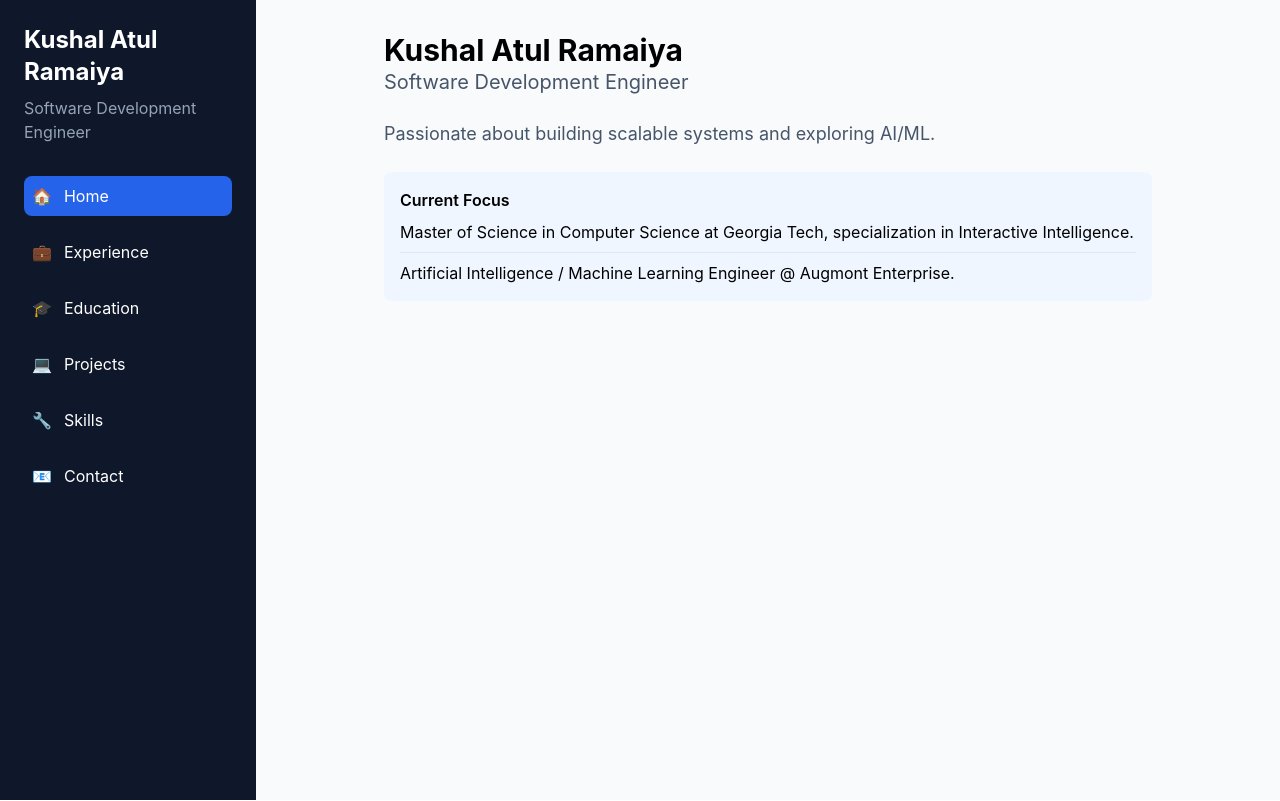
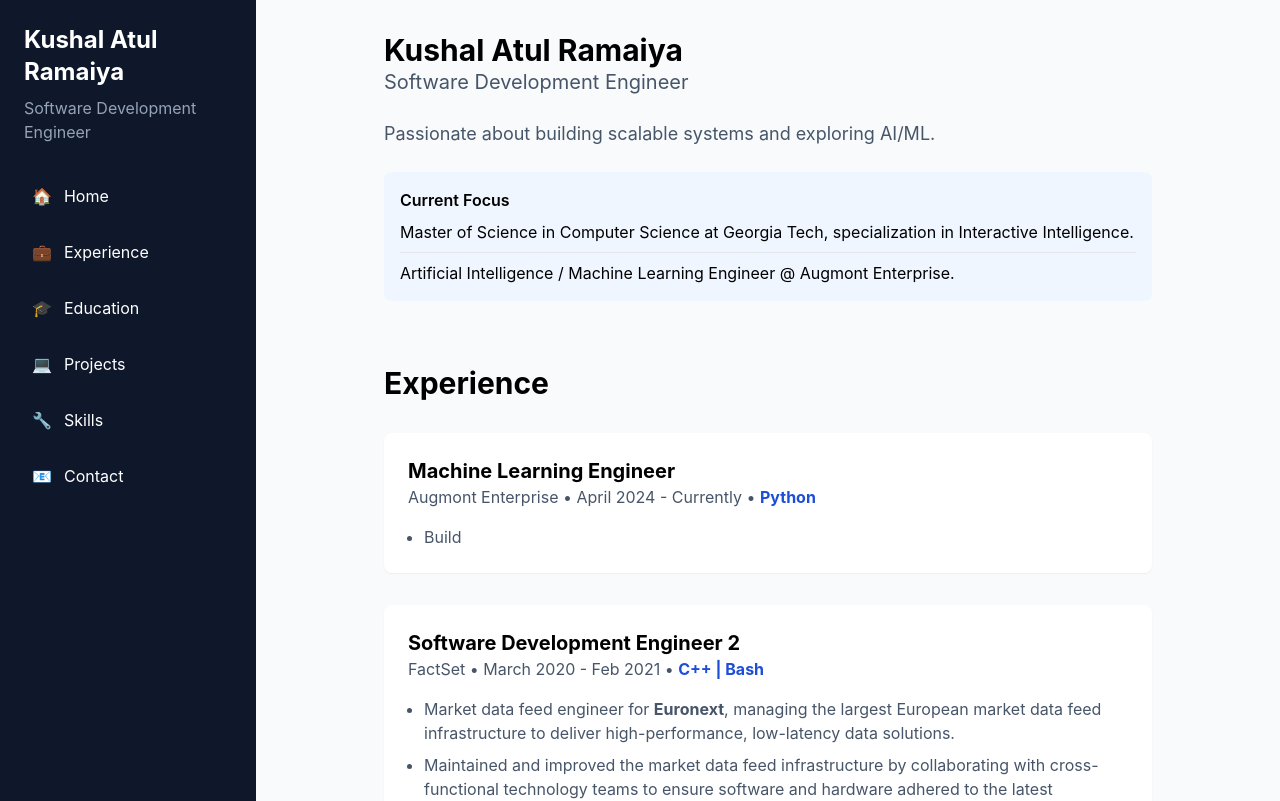
Before and after one commit to ramaiyaKushal/resume, a React (Create React App) app: page / in a window 1280 px wide. Shown: the top 801 px of the page. Built offline with nearby package versions, Linux system fonts and the light colour scheme.

Commit message:
Updated App for single page

```diff
--- a/src/App.js
+++ b/src/App.js
@@ -1,10 +1,7 @@
 import React, { useState } from 'react';
 import { Menu, X } from 'lucide-react';
-// import profileImage from './profile.jpg'; // Update the path to your image file
 
-// Simulating React Router functionality with a simple state-based router
 const CVWebsite = () => {
-  const [currentPage, setCurrentPage] = useState('home');
   const [isSidebarOpen, setIsSidebarOpen] = useState(false);
 
   const toggleSidebar = () => {
@@ -12,17 +9,69 @@ const CVWebsite = () => {
   };
 
   const navigateTo = (page) => {
-    setCurrentPage(page);
+    const element = document.getElementById(page);
+    if (element) {
+      element.scrollIntoView({ behavior: 'smooth' });
+    }
     if (window.innerWidth < 1024) {
       setIsSidebarOpen(false);
     }
   };
 
-  // Page Components
-  const HomePage = () => (
-    <div className="space-y-6">
+  return (
+    <div className="min-h-screen bg-slate-50">
+      <div className="flex relative">
+        <button
+          onClick={toggleSidebar}
+          className="fixed top-4 left-4 z-50 p-2 rounded-lg bg-blue-600 text-white lg:hidden"
+        >
+          {isSidebarOpen ? <X size={24} /> : <Menu size={24} />}
+        </button>
+
+        <aside
+          className={`
+            min-h-screen w-64 bg-slate-900 text-white shrink-0
+            transition-all duration-300 ease-in-out
+            ${isSidebarOpen ? 'translate-x-0 pt-20'  : '-translate-x-64 lg:translate-x-0'}
+            fixed lg:static
+          `}
+        >
+          <div className="p-6">
+            <h1 className="text-2xl font-bold mb-2">Kushal Atul Ramaiya</h1>
+            <p className="text-slate-400 mb-8">Software Development Engineer</p>
+
+            <nav className="space-y-4">
+              {[
+                { icon: "🏠", label: "Home", id: "home" },
+                { icon: "💼", label: "Experience", id: "experience" },
+                { icon: "🎓", label: "Education", id: "education" },
+                { icon: "💻", label: "Projects", id: "projects" },
+                { icon: "🔧", label: "Skills", id: "skills" },
+                { icon: "📧", label: "Contact", id: "contact" }
+              ].map((item) => (
+                <button
+                  key={item.id}
+                  onClick={() => navigateTo(item.id)}
+                  className={`
+                    flex items-center space-x-3 p-2 rounded-lg
+                    hover:bg-blue-600 transition-colors w-full text-left
+                  `}
+                >
+                  <span>{item.icon}</span>
+                  <span>{item.label}</span>
+                </button>
+              ))}
+            </nav>
+          </div>
+        </aside>
+
+        <main className={`
+          flex-1 p-6 lg:p-8 transition-all duration-300 ease-in-out
+          ${isSidebarOpen ? 'ml-64  pt-20 lg:pt-0' : 'ml-0 pt-20'}
+        `}>
+          <div className="max-w-3xl mx-auto space-y-16">
+            <section id="home" className="space-y-6">
               <div className="flex items-center space-x-4">
-      {/* <img src={profileImage} alt="Kushal Atul Ramaiya" className="w-20 h-20 rounded-full" /> */}
                 <div>
                   <h1 className="text-3xl font-bold">Kushal Atul Ramaiya</h1>
                   <p className="text-xl text-slate-600">Software Development Engineer</p>
@@ -33,27 +82,18 @@ const CVWebsite = () => {
               </p>
               <div className="bg-blue-50 p-4 rounded-lg">
                 <h2 className="font-semibold mb-2">Current Focus</h2>
-        <p >
+                <p>
                   Master of Science in Computer Science at Georgia Tech,
                   specialization in Interactive Intelligence.
                 </p>
                 <hr className="my-2" />
-        <h2 className="font-semibold mb-2"></h2>
                 <p>
                   Artificial Intelligence / Machine Learning Engineer @ Augmont Enterprise.
                 </p>
               </div>
-      {/* <div className="bg-blue-50 p-4 rounded-lg">
-      <h2 className="font-semibold mb-2">Current Job</h2>
-        <p>
-          Artificial Intelligence / Machine Learning Engineer at Augmont.
-        </p>
-      </div> */}
-    </div>
-  );
+            </section>
 
-  const ExperiencePage = () => (
-    <div className="space-y-8">
+            <section id="experience" className="space-y-8">
               <h1 className="text-3xl font-bold">Experience</h1>
               {[
                 {
@@ -102,35 +142,43 @@ const CVWebsite = () => {
                   </ul>
                 </div>
               ))}
-    </div>
-  );
+            </section>
 
-  const EducationPage = () => (
-    <div className="space-y-8">
+            <section id="education" className="space-y-8">
               <h1 className="text-3xl font-bold">Education</h1>
               <div className="bg-white rounded-lg p-6 shadow-sm">
-        <h2 className="text-xl font-bold">MS in Computer Science</h2>
-        <p className="text-slate-600 mb-4">Georgia Tech • 2023 - Present</p>
+                <h2 className="text-xl font-bold">Masters in Science in Computer Science</h2>
+                <p className="text-slate-600 mb-4">Georgia Tech • 2024 - Present</p>
                 <div className="space-y-4">
                   <div>
                     <h3 className="font-semibold">Specialization</h3>
-            <p className="text-slate-600">Computing Systems and Machine Learning</p>
+                    <p className="text-slate-600">Interactive Intelligence</p>
                   </div>
                   <div>
                     <h3 className="font-semibold">Key Courses</h3>
                     <ul className="list-disc ml-4 text-slate-600">
-              <li>Advanced Operating Systems</li>
-              <li>Machine Learning</li>
-              <li>Distributed Systems</li>
+                      <li>CS 7638 : Robotics: AI Techniques</li>
+                      <li>CS 7646: Machine Learning for Trading</li>
                     </ul>
                   </div>
                 </div>
               </div>
+              <div className="bg-white rounded-lg p-6 shadow-sm">
+                <h2 className="text-xl font-bold">Bachelors in Science in Computer Science</h2>
+                <p className="text-slate-600 mb-4">University of Southampton • 2016 - 2019</p>
+                <div className="space-y-4">
+                  <div>
+                    <h3 className="font-semibold">Key Courses</h3>
+                    <ul className="list-disc ml-4 text-slate-600">
+                      <li>CS 7638 : Robotics: AI Techniques</li>
+                      <li>CS 7646: Machine Learning for Trading</li>
+                    </ul>
                   </div>
-  );
+                </div>
+              </div>
+            </section>
 
-  const ProjectsPage = () => (
-    <div className="space-y-8">
+            <section id="projects" className="space-y-8">
               <h1 className="text-3xl font-bold">Projects</h1>
               <div className="grid gap-6">
                 {[
@@ -160,11 +208,9 @@ const CVWebsite = () => {
                   </div>
                 ))}
               </div>
-    </div>
-  );
+            </section>
 
-  const SkillsPage = () => (
-    <div className="space-y-8">
+            <section id="skills" className="space-y-8">
               <h1 className="text-3xl font-bold">Skills</h1>
               <div className="grid gap-6 md:grid-cols-2">
                 {[
@@ -197,11 +243,9 @@ const CVWebsite = () => {
                   </div>
                 ))}
               </div>
-    </div>
-  );
+            </section>
 
-  const ContactPage = () => (
-    <div className="space-y-8">
+            <section id="contact" className="space-y-8">
               <h1 className="text-3xl font-bold">Contact</h1>
               <div className="bg-white rounded-lg p-6 shadow-sm">
                 <div className="space-y-4">
@@ -232,86 +276,7 @@ const CVWebsite = () => {
                   </div>
                 </div>
               </div>
-    </div>
-  );
-
-  // Render the current page based on state
-  const renderPage = () => {
-    switch (currentPage) {
-      case 'home':
-        return <HomePage />;
-      case 'experience':
-        return <ExperiencePage />;
-      case 'education':
-        return <EducationPage />;
-      case 'projects':
-        return <ProjectsPage />;
-      case 'skills':
-        return <SkillsPage />;
-      case 'contact':
-        return <ContactPage />;
-      default:
-        return <HomePage />;
-    }
-  };
-
-  return (
-    <div className="min-h-screen bg-slate-50">
-      <div className="flex relative">
-        {/* Sidebar Toggle Button */}
-        <button
-          onClick={toggleSidebar}
-          className="fixed top-4 left-4 z-50 p-2 rounded-lg bg-blue-600 text-white lg:hidden"
-        >
-          {isSidebarOpen ? <X size={24} /> : <Menu size={24} />}
-        </button>
-
-        {/* Sidebar */}
-        <aside
-          className={`
-            min-h-screen w-64 bg-slate-900 text-white shrink-0
-            transition-all duration-300 ease-in-out
-            ${isSidebarOpen ? 'translate-x-0 pt-20'  : '-translate-x-64 lg:translate-x-0'}
-            fixed lg:static
-          `}
-        >
-          <div className="p-6">
-            <h1 className="text-2xl font-bold mb-2">Kushal Atul Ramaiya</h1>
-            <p className="text-slate-400 mb-8">Software Development Engineer</p>
-
-            <nav className="space-y-4">
-              {[
-                { icon: "🏠", label: "Home", id: "home" },
-                { icon: "💼", label: "Experience", id: "experience" },
-                { icon: "🎓", label: "Education", id: "education" },
-                { icon: "💻", label: "Projects", id: "projects" },
-                { icon: "🔧", label: "Skills", id: "skills" },
-                { icon: "📧", label: "Contact", id: "contact" }
-              ].map((item) => (
-                <button
-                  key={item.id}
-                  onClick={() => navigateTo(item.id)}
-                  className={`
-                    flex items-center space-x-3 p-2 rounded-lg
-                    hover:bg-blue-600 transition-colors w-full text-left
-                    ${currentPage === item.id ? 'bg-blue-600' : ''}
-                  `}
-                >
-                  <span>{item.icon}</span>
-                  <span>{item.label}</span>
-                </button>
-              ))}
-            </nav>
-          </div>
-        </aside>
-
-        {/* Main Content */}
-        <main className={`
-          flex-1 p-6 lg:p-8 transition-all duration-300 ease-in-out
-          ${isSidebarOpen ? 'ml-64  pt-20 lg:pt-0' : 'ml-0 pt-20'}
-        `}>
-          <div className="max-w-3xl mx-auto">
-            {renderPage()}
+            </section>
           </div>
         </main>
       </div>
```
Also changed, not shown: 2 other files (tests, documents, lock files or other folders). Lines whose indentation alone changed are shown as unchanged.
